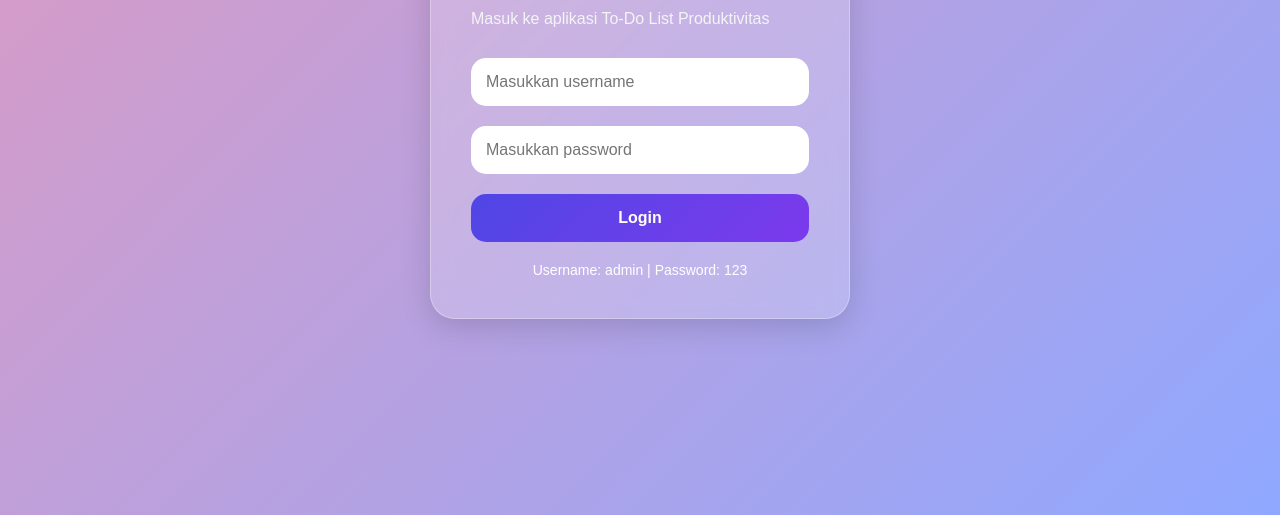
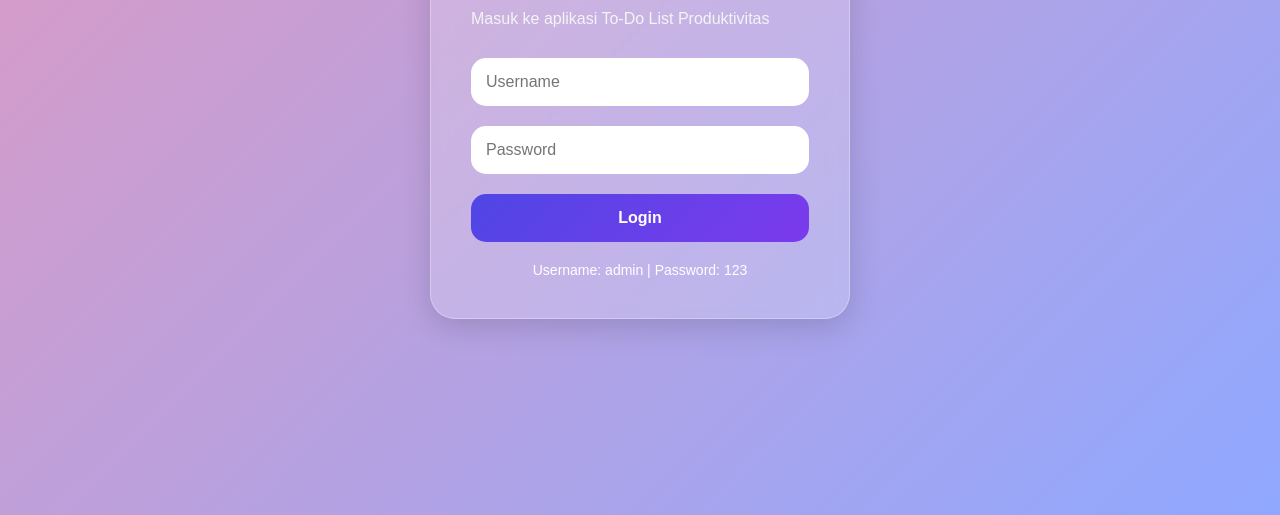
Before and after one commit to elfalutfiananett-svg/todo-app, a website: page public/login.html in a window 1280 px wide. Shown: the part 285-800 px from the top of the page. Drawn offline with Linux system fonts and the light colour scheme.

Commit message:
Upload project todo app

```diff
--- a/public/login.html
+++ b/public/login.html
@@ -150,7 +150,7 @@ button:hover{
         <input
             type="text"
             id="username"
-            placeholder="Masukkan username"
+            placeholder="Username"
         >
 
     </div>
@@ -160,7 +160,7 @@ button:hover{
         <input
             type="password"
             id="password"
-            placeholder="Masukkan password"
+            placeholder="Password"
         >
 
     </div>
```
